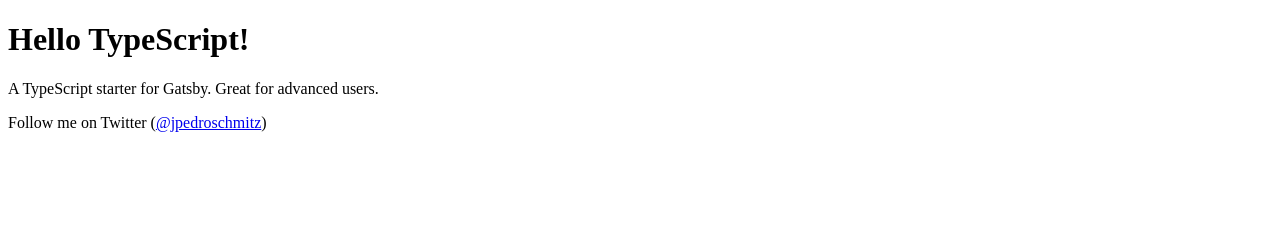
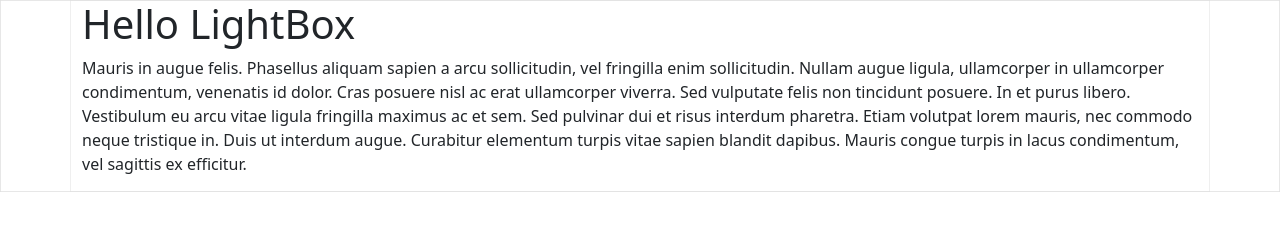
Before and after one commit to jahtx/img-gallery-lightbox, a Gatsby site: page / in a window 1280 px wide. Built offline with nearby package versions, Linux system fonts and the light colour scheme; Gatsby itself is replaced by a stand-in of ours.

Commit message:
more changes

```diff
--- a/gatsby-config.ts
+++ b/gatsby-config.ts
@@ -3,7 +3,7 @@
 const config: GatsbyConfig = {
   // Since `gatsby-plugin-typescript` is automatically included in Gatsby you
   // don't need to define it here (just if you need to change the options)
-  plugins: [`gatsby-plugin-pnpm`],
+  plugins: [`gatsby-plugin-pnpm`, `gatsby-plugin-sass`],
   jsxRuntime: `automatic`,
 };
 
--- a/package.json
+++ b/package.json
@@ -32,10 +32,15 @@
     ]
   },
   "dependencies": {
+    "bootstrap": "5.3.3",
     "gatsby": "^5.13.4",
+    "gatsby-plugin-image": "3.13.1",
     "gatsby-plugin-pnpm": "1.2.10",
+    "gatsby-plugin-sass": "6.13.1",
+    "node-sass": "9.0.0",
     "react": "^18.3.1",
     "react-dom": "^18.3.1",
+    "sass": "1.77.1",
     "tsconfig-paths-webpack-plugin": "4.0.1"
   },
   "devDependencies": {
--- a/src/pages/index.tsx
+++ b/src/pages/index.tsx
@@ -1,14 +1,21 @@
 import Title from '@/components/Title';
+import '@/styles/styles.scss';
 
 export default function Home() {
   return (
-    <main>
-      <Title>Hello TypeScript!</Title>
-      <p>A TypeScript starter for Gatsby. Great for advanced users.</p>
+    <div className="homemade-container-sm mx-auto d-flex flex-column">
+      <Title>Hello LightBox</Title>
       <p>
-        Follow me on Twitter (
-        <a href="https://twitter.com/jpedroschmitz">@jpedroschmitz</a>)
+        Mauris in augue felis. Phasellus aliquam sapien a arcu sollicitudin, vel
+        fringilla enim sollicitudin. Nullam augue ligula, ullamcorper in
+        ullamcorper condimentum, venenatis id dolor. Cras posuere nisl ac erat
+        ullamcorper viverra. Sed vulputate felis non tincidunt posuere. In et
+        purus libero. Vestibulum eu arcu vitae ligula fringilla maximus ac et
+        sem. Sed pulvinar dui et risus interdum pharetra. Etiam volutpat lorem
+        mauris, nec commodo neque tristique in. Duis ut interdum augue.
+        Curabitur elementum turpis vitae sapien blandit dapibus. Mauris congue
+        turpis in lacus condimentum, vel sagittis ex efficitur.
       </p>
-    </main>
+    </div>
   );
 }
--- /dev/null
+++ b/src/styles/bootstrap-custom.scss
@@ -0,0 +1,40 @@
+// Option B: Include parts of Bootstrap
+
+// 1. Include functions first (so you can manipulate colors, SVGs, calc, etc)
+@import '~bootstrap/scss/functions';
+
+// 2. Include any default variable overrides here
+
+// 3. Include remainder of required Bootstrap stylesheets (including any separate color mode stylesheets)
+@import '~bootstrap/scss/variables';
+@import '~bootstrap/scss/variables-dark';
+
+// 4. Include any default map overrides here
+
+// 5. Include remainder of required parts
+@import '~bootstrap/scss/maps';
+@import '~bootstrap/scss/mixins';
+@import '~bootstrap/scss/root';
+
+// 6. Optionally include any other parts as needed
+@import '~bootstrap/scss/utilities';
+@import '~bootstrap/scss/reboot';
+@import '~bootstrap/scss/type';
+@import '~bootstrap/scss/containers';
+@import '~bootstrap/scss/helpers';
+@import '~bootstrap/scss/nav.scss';
+// @import '~bootstrap/scss/alert.scss';
+// @import '~bootstrap/scss/button-group.scss';
+@import '~bootstrap/scss/close.scss';
+// @import '~bootstrap/scss/dropdown.scss';
+@import '~bootstrap/scss/navbar.scss';
+@import '~bootstrap/scss/modal.scss';
+// @import '~bootstrap/scss/breadcrumb.scss';
+// @import '~bootstrap/scss/forms.scss';
+// @import '~bootstrap/scss/buttons.scss';
+@import '~bootstrap/scss/transitions.scss';
+
+// 7. Optionally include utilities API last to generate classes based on the Sass map in `_utilities.scss`
+@import '~bootstrap/scss/utilities/api';
+
+// 8. Add additional custom code here
--- /dev/null
+++ b/src/styles/styles.scss
@@ -0,0 +1,32 @@
+@import './bootstrap-custom.scss';
+
+@mixin border_guide {
+  box-shadow: inset 0px 0px 0px 0.5px #e0e0e0;
+}
+
+div,
+li,
+a,
+ul,
+section {
+  @include border_guide;
+}
+
+.homemade-container-sm {
+  padding: 0 12px;
+  @include media-breakpoint-up(sm) {
+    max-width: 540px;
+  }
+  @include media-breakpoint-up(md) {
+    max-width: 720px;
+  }
+  @include media-breakpoint-up(lg) {
+    max-width: 960px;
+  }
+  @include media-breakpoint-up(xl) {
+    max-width: 1140px;
+  }
+  @include media-breakpoint-up(xxl) {
+    max-width: 1320px;
+  }
+}
```
Also changed, not shown: pnpm-lock.yaml.
